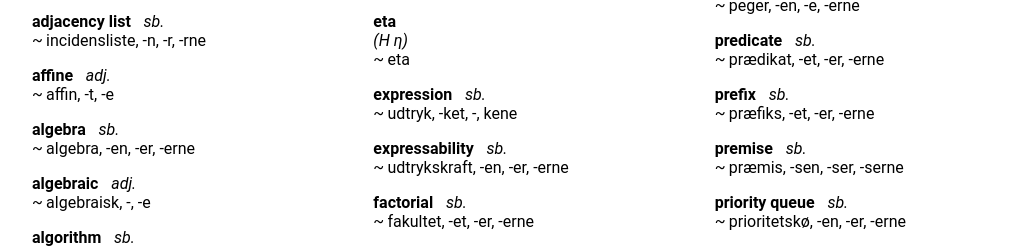
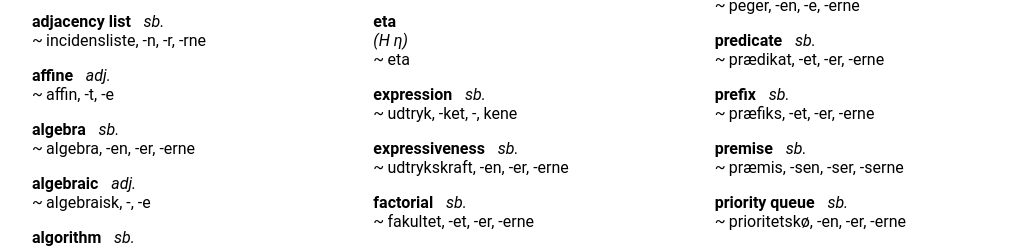
Before and after one commit to SSoelvsten/en-dk, a React (Create React App) app: page / in a window 1280 px wide. Shown: the part 246-494 px from the top of the page, without its empty margins (112-1124 px from the left). Built offline with nearby package versions, Linux system fonts and the light colour scheme.

Commit message:
change expressability to expressiveness

```diff
--- a/src/dictionary.ts
+++ b/src/dictionary.ts
@@ -752,7 +752,7 @@ export const en_dk : Lexeme[] = [
     keywords: ["complexity theory", "formal methods"]
   },
   {
-    word: "expressability",
+    word: "expressiveness",
     type: "sb.",
     translations: ["udtrykskraft, -en, -er, -erne"],
     keywords: ["complexity theory", "formal methods"]
```
